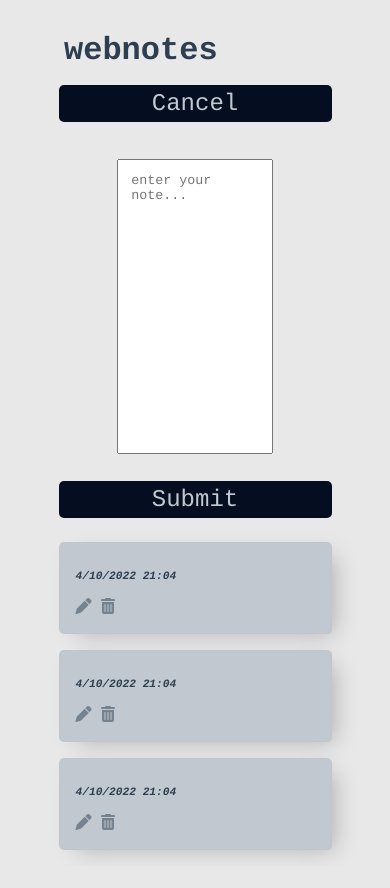
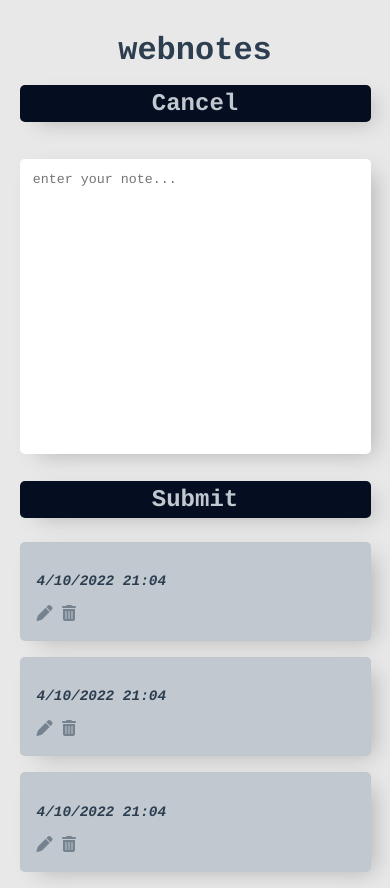
Before and after one commit to ShantelAcker/note-taking-app, a website built with Vite: page index.html in a window 390 px wide. Both pictures are taken after a click on the button "New Entry". Before the commit the page ends 866 px from the top, so only its background shows below. Built offline with nearby package versions, Linux system fonts and the light colour scheme; what markdown would draw is missing.

Commit message:
improved styling for cell phones

```diff
--- a/style.css
+++ b/style.css
@@ -25,10 +25,8 @@
   margin-bottom: 1em;
 }
 
-.header > h1 {
-  text-align: left;
-  padding-left: 2em;
-}
+/* .header > h1 {
+} */
 
 /* editor styling */
 .editor-container {
@@ -44,6 +42,9 @@
   padding: 1em;
   margin: 1em auto 2em auto;
   font-family: "IBM Plex Mono", Courier, monospace;
+  border-radius: 5px;
+  border: none;
+  box-shadow: 10px 7px 22px -8px rgba(0, 0, 0, 0.25);
 }
 
 .app-button {
@@ -52,18 +53,25 @@
   font-size: 1.5em;
   padding: 0.2em 0;
   font-family: "IBM Plex Mono", Courier, monospace;
+  font-weight: 600;
   color: #c1c8cf;
   background-color: #050d21;
   border-radius: 5px;
   outline: none;
   border: none;
+  cursor: pointer;
+  box-shadow: 10px 7px 22px -8px rgba(0, 0, 0, 0.25);
+}
+
+.app-button:hover {
+  background-color: #c1c8cf;
+  color: #050d21;
 }
 
 /*  notes styling */
 .single-note-container {
   border: 1px solid rgba(180, 180, 180, 0.1);
   border-radius: 5px;
-  /* box-shadow: 10px 10px 25px -10px rgba(180, 180, 180, 1); */
   box-shadow: 10px 7px 22px -8px rgba(0, 0, 0, 0.25);
   display: flex;
   flex-direction: column;
@@ -81,6 +89,12 @@
   text-align: left;
 }
 
+.note-text-container > * {
+  font-size: 1.3em;
+  font-weight: 400;
+}
+
+/* for markdown bulleted lists */
 .note-text-container li {
   list-style-position: inside;
 }
@@ -88,8 +102,8 @@
 .date-time {
   font-style: italic;
   margin-top: 1em;
-  font-size: 0.7em;
-  font-weight: bold;
+  font-size: 0.9em;
+  font-weight: 600;
 }
 
 /* options buttons container styling */
@@ -117,9 +131,13 @@
 }
 
 /* media queries */
-@media screen and (max-width: 992px) {
+@media screen and (max-width: 768px) {
   .single-note-container,
   .app-button {
-    width: 70%;
+    width: 90%;
+  }
+
+  .text-editor {
+    width: 90%;
   }
 }
```
